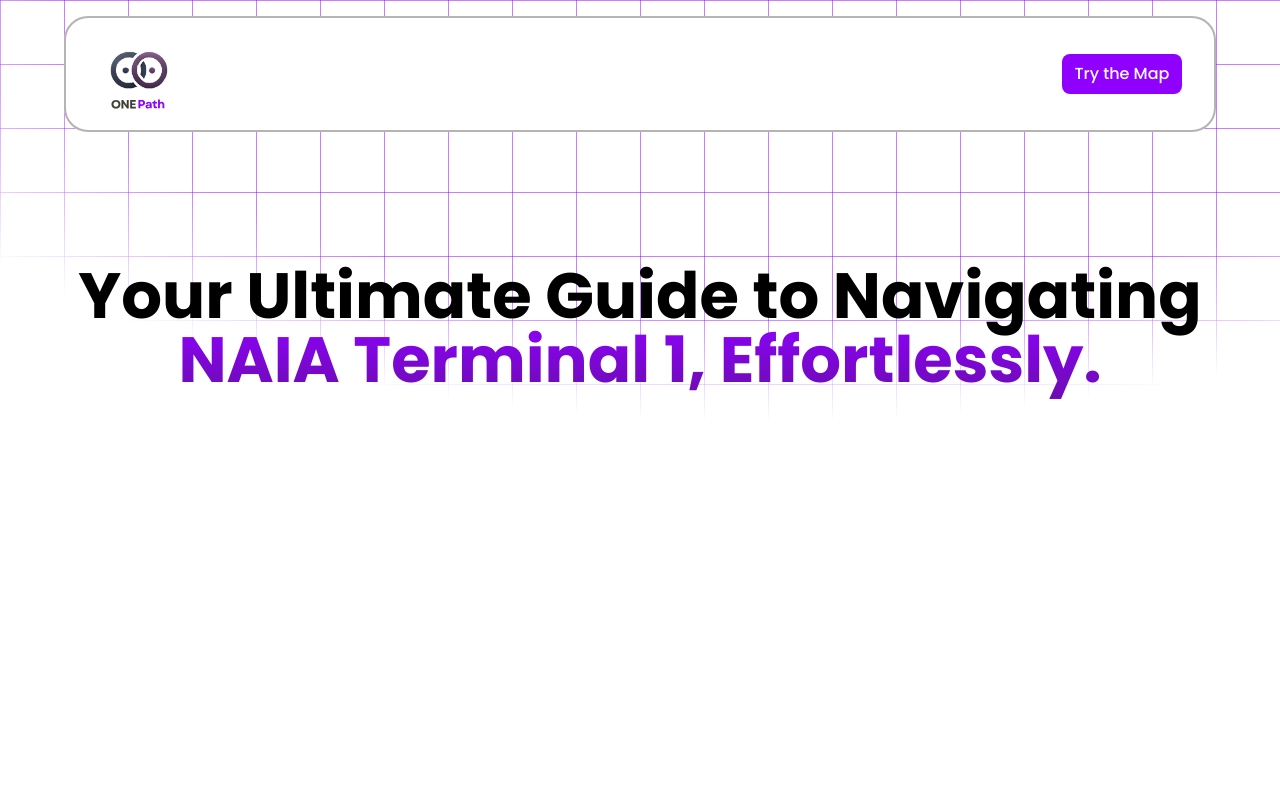
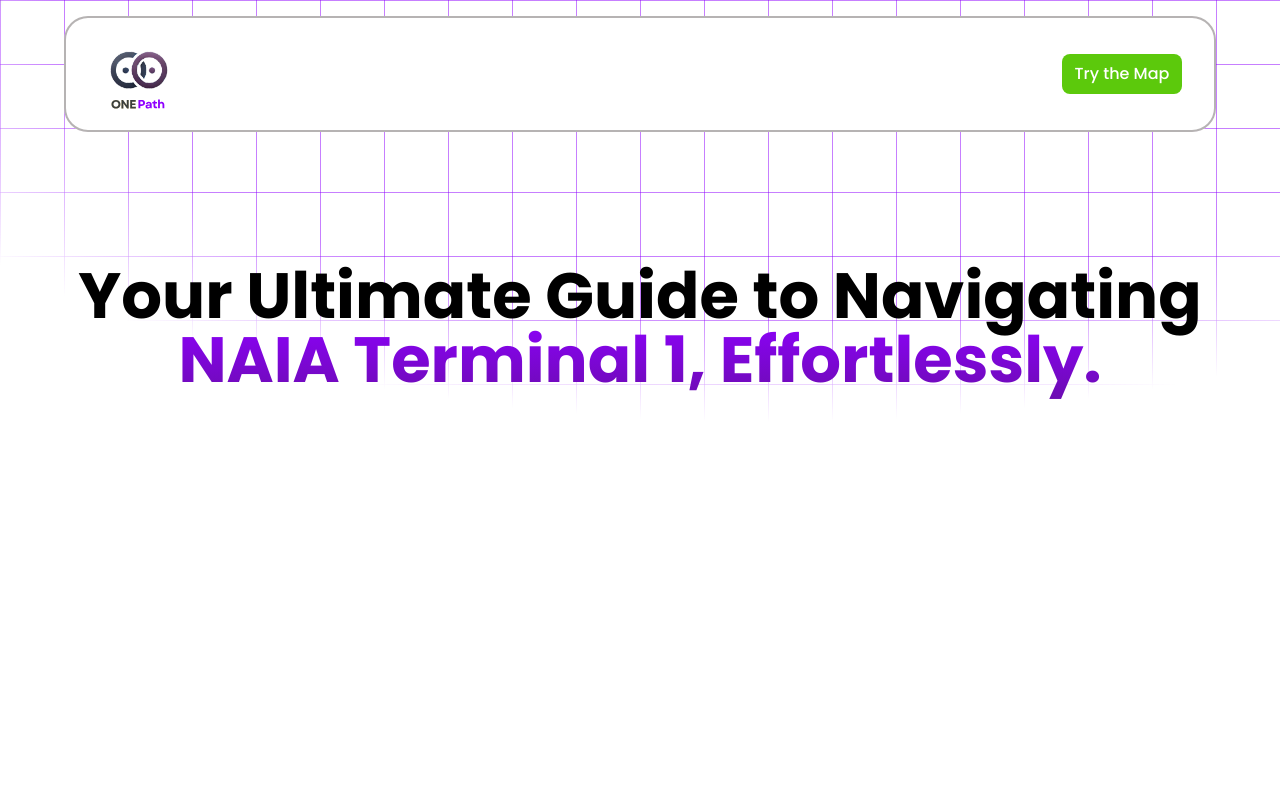
Before and after one commit to ygfest/secure-track-admin, a React (Vite) app in the folder client/: page / in a window 1280 px wide. Shown: the top 800 px of the page. Built offline with nearby package versions, Linux system fonts and the light colour scheme.

Commit message:
Changed the palette of the application, reverted back to the green color

```diff
--- a/client/index.html
+++ b/client/index.html
@@ -4,7 +4,7 @@
     <meta charset="UTF-8" />
     <link rel="icon" type="image/svg+xml" href="/OP.svg" />
     <meta name="viewport" content="width=device-width, initial-scale=1.0" />
-    <title>OnePath</title>
+    <title>Secure Track</title>
   </head>
   <body>
     <div id="root"></div>
--- a/client/tailwind.config.js
+++ b/client/tailwind.config.js
@@ -35,8 +35,8 @@ export default {
   daisyui: {
     themes: [{
       mytheme: {
-        //"primary": "#5CC90C",
-        "primary": "#8f00ff",
+        "primary": "#5CC90C",
+        //"primary": "#8f00ff",
         "secondary": "#3B3F3F",
         "accent": "#FFD900",
         "neutral": "#5CC90C",
```
